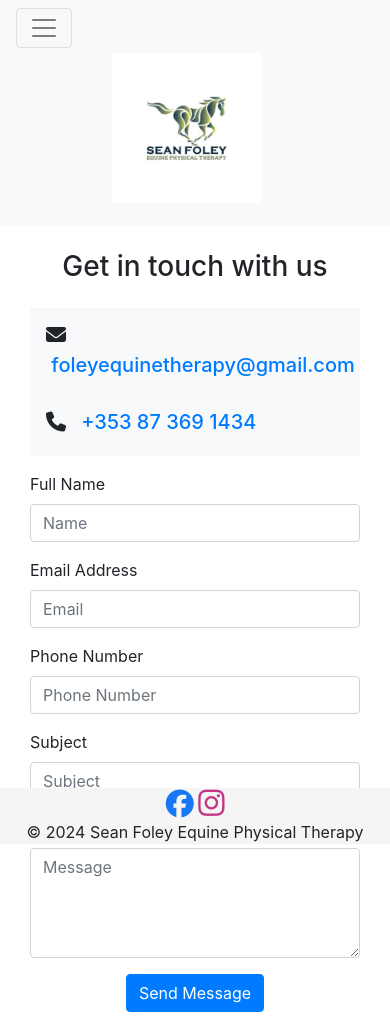
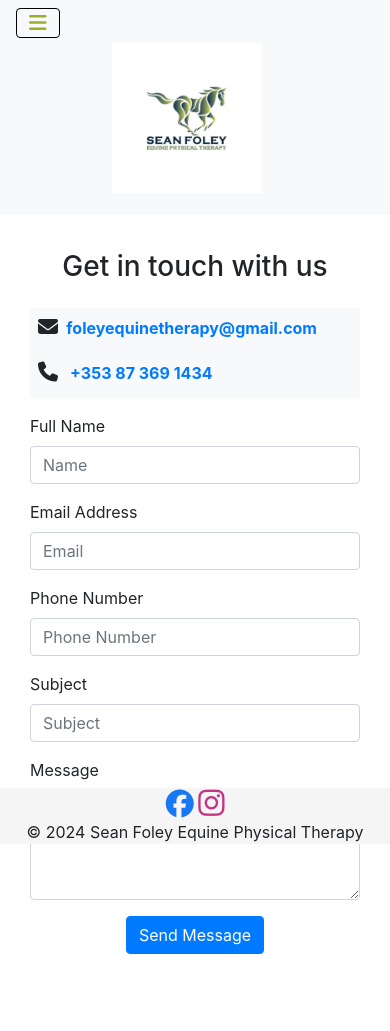
Before and after one commit to seanfoley1/seanfoley1.github.io, a plain HTML site: page contact.html in a window 390 px wide. Drawn offline with nearby package versions, Linux system fonts and the light colour scheme.

Commit message:
Add files via upload

```diff
--- a/contact.html
+++ b/contact.html
@@ -20,7 +20,7 @@
         <!-- Navbar -->
         <nav class="navbar navbar-expand-lg fixed-top bg-light navbar-light mb-5">
             <button class="navbar-toggler" type="button" data-toggle="collapse" data-target="#navbarSupportedContent" aria-controls="navbarSupportedContent" aria-expanded="false" aria-label="Toggle navigation">
-                <span class="navbar-toggler-icon"></span>
+                <i class="fas fa-bars"></i>
               </button>
         <div class="container d-flex justify-content-center">
             <div class="row">
@@ -59,15 +59,15 @@
             <div class="col-md-9 col-lg-7">
             <h3 class="mb-4" style="text-align: center;">Get in touch with us</h3>
             <div class="aos-item__inner">
-                <div class="bg-light hvr-shutter-out-horizontal d-block p-3">
+                <div class="bg-light hvr-shutter-out-horizontal d-block p-2">
                     <i class="fa-solid fa-envelope h5 pe-2"></i>
-                    <span class="h5">&nbsp;<a href="mailto:foleyequinetherapy@gmail.com">foleyequinetherapy@gmail.com</a></span>
+                    <span class="p font-weight-bold">&nbsp;<a href="mailto:foleyequinetherapy@gmail.com">foleyequinetherapy@gmail.com</a></span>
                 </div>
             </div>
             <div class="aos-item__inner">
-            <div class="bg-light hvr-shutter-out-horizontal d-block p-3">
+            <div class="bg-light hvr-shutter-out-horizontal d-block p-2">
                 <i class="fa-solid fa-phone h5 pe-2"></i>
-                <span class="h5">&nbsp; <a href="tel:+353873691434">+353 87 369 1434</a></span>
+                <span class="p font-weight-bold">&nbsp; <a href="tel:+353873691434">+353 87 369 1434</a></span>
             </div>
             </div>
             <form action="https://formspree.io/f/xvoygvlo" method="POST" id="contactForm" name="contactForm" class="contactForm mt-3" novalidate>
--- a/style.css
+++ b/style.css
@@ -26,6 +26,13 @@ header {
 .nav-not-current {
     color: rgb(156, 174, 40) !important;
 }
+.navbar-light .navbar-toggler {
+    border-color: black !important;
+    .fa-bars {
+        color: rgb(156, 174, 40) !important;
+        border: black !important;
+    }
+}
 main {
     margin-top: 250px;
 }
@@ -45,5 +52,4 @@ ul>li {
     width: auto !important;
     min-width: 0 !important;
     font-size: large !important;
-    /* color: rgb(156, 174, 40) !important; */
 }
```
Also changed, not shown: about-canine.html (+1 -1 lines), about-equine.html (+1 -1 lines), index.html (+3 -3 lines).
